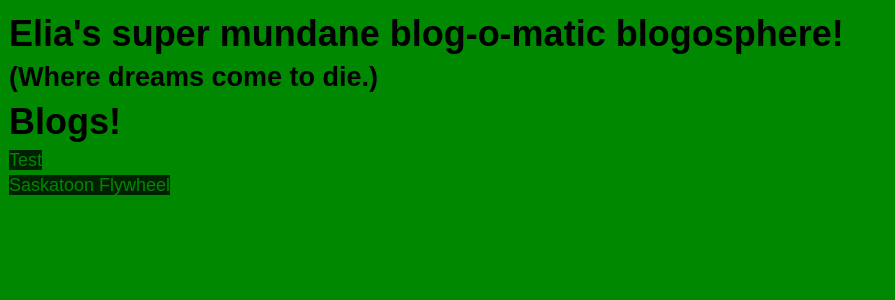
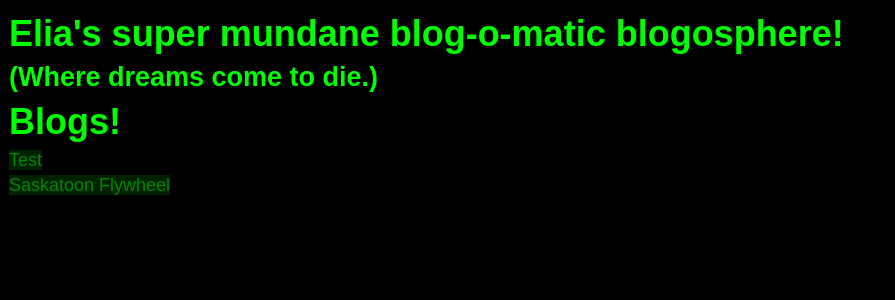
Before and after one commit to EliaTarasoff/EliaTarasoff.github.io, a Jekyll site: the page built from index.html, in a window 1280 px wide. Shown: the top 300 px of the page, without its empty margins (0-895 px from the left). Built offline with Jekyll 4.4.1, drawn with Linux system fonts in a browser that asks for light colours.

Commit message:
Update default.sass

```diff
--- a/css/default.sass
+++ b/css/default.sass
@@ -19,8 +19,8 @@ $x3: $x1 * 3
     border: 0
 
 body
-    background: $green-med
-    color: $black
+    background: $black
+    color: $green
     font: $x2 fixed, sans-serif
     line-height: 1.4
     padding: $x1
@@ -29,17 +29,3 @@ body
         background: $green-dark
         color: $green-med
         text-decoration: none
-
-    .post-content
-        background: $black
-        color: $green
-        max-width: 800px
-        padding: $x2
-        margin: $x1
-
-        a
-            background: $green-med
-            color: $green-dark
-
-        h1
-            margin-top: $x2
```
